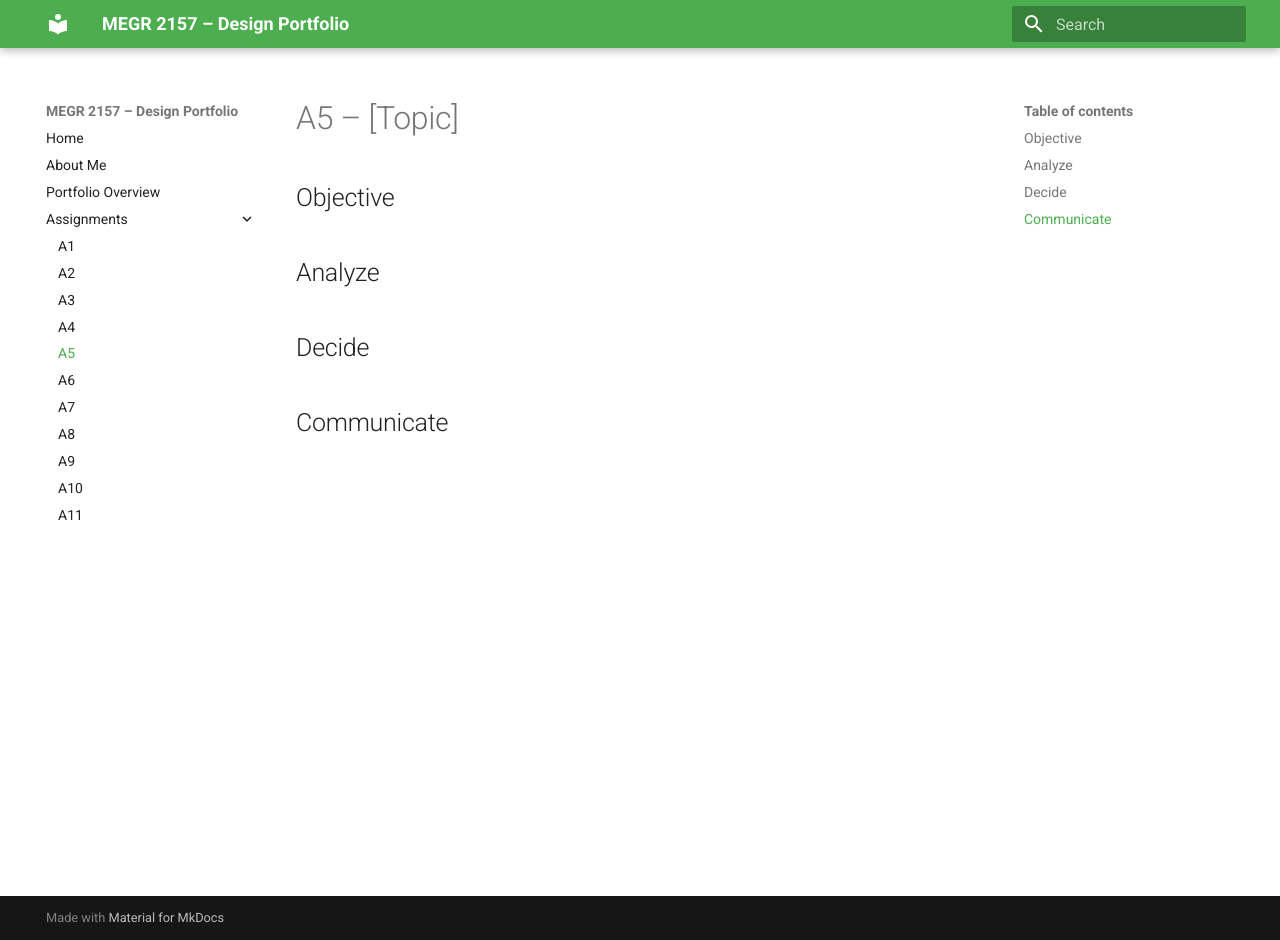
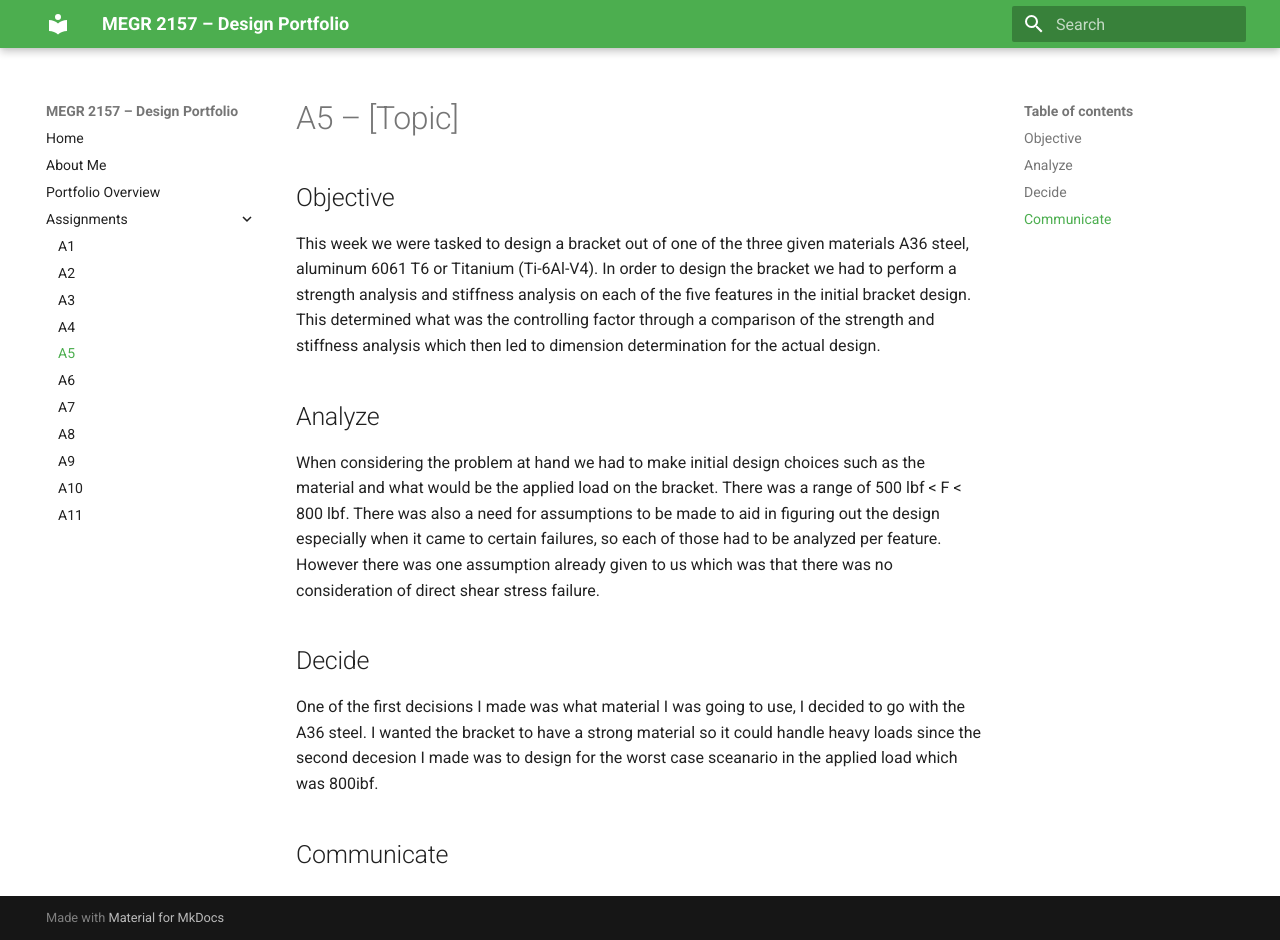
Before and after one commit to alinahsarratt/megr2157-portfolio, an MkDocs documentation site: the page built from docs/assignments/A05/index.md, in a window 1280 px wide and 940 px high. Built offline with MkDocs 1.6.1 and Material for MkDocs 9.7.7, drawn with Linux system fonts in a browser that asks for light colours.

Commit message:
Revise A5 assignment details on bracket design
Updated the assignment document to include details about material selection and design considerations for the bracket.

```diff
--- a/docs/assignments/A05/index.md
+++ b/docs/assignments/A05/index.md
@@ -1,12 +1,12 @@
 # A5 – [Topic]
 
 ## Objective
-
+This week we were tasked to design a bracket out of one of the three given materials A36 steel, aluminum 6061 T6 or Titanium (Ti-6Al-V4). In order to design the bracket we had to perform a strength analysis and stiffness analysis on each of the five features in the initial bracket design. This determined what was the controlling factor through a comparison of the strength and stiffness analysis which then led to dimension determination for the actual design.
 
 ## Analyze
-
+When considering the problem at hand we had to make initial design choices such as the material and what would be the applied load on the bracket. There was a range of 500 lbf < F < 800 lbf. There was also a need for assumptions to be made to aid in figuring out the design especially when it came to certain failures, so each of those had to be analyzed per feature. However there was one assumption already given to us which was that there was no consideration of direct shear stress failure.
 
 ## Decide
-
+One of the first decisions I made was what material I was going to use, I decided to go with the A36 steel. I wanted the bracket to have a strong material so it could handle heavy loads since the second decesion I made was to design for the worst case sceanario in the applied load which was 800ibf.
 
 ## Communicate
```
